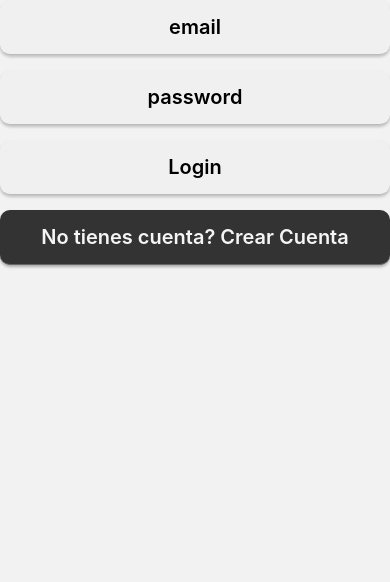
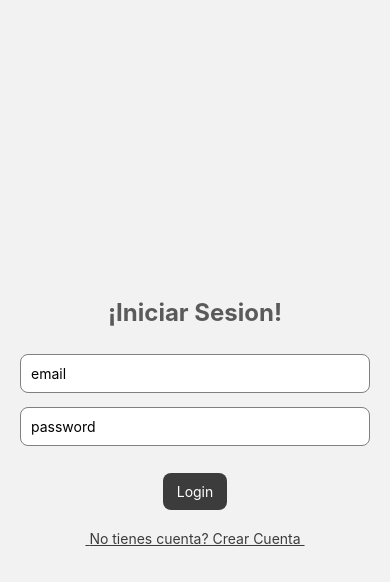
Before and after one commit to srevigliono/proyectoProgramacion3, a React Native app: screen /Login in a window 390 px wide. Shown: the top 582 px of the page. Built offline with nearby package versions, Linux system fonts and the light colour scheme.

Commit message:
login styles

```diff
--- a/src/screens/Login.js
+++ b/src/screens/Login.js
@@ -26,8 +26,9 @@ export default class Login extends Component {
 
   render() {
     return (
-      <View>
+      <View style={styles.container}>
 
+        <Text style={styles.title}>¡Iniciar Sesion!</Text>
 
         <TextInput style={styles.field}
           keyboardType='email-address'
@@ -43,11 +44,11 @@ export default class Login extends Component {
           value={this.state.password} />
 
         <TouchableOpacity onPress={() => this.login(this.state.email, this.state.password)}>
-          <Text style={styles.field}> Login </Text>
+          <Text style={styles.button}> Login </Text>
         </TouchableOpacity>
 
         <TouchableOpacity onPress={() => this.props.navigation.navigate('Register')}>
-          <Text style={styles.cuenta}> No tienes cuenta? Crear Cuenta </Text>
+          <Text style={styles.loginLink}> No tienes cuenta? Crear Cuenta </Text>
         </TouchableOpacity>
 
 
@@ -57,42 +58,44 @@ export default class Login extends Component {
 }
 
 const styles = StyleSheet.create({
+  container: {
+    flex: 1,
+    justifyContent: "center",
+    alignItems: "center",
+    padding: 20,
+  },
+  title: {
+    fontSize: 24,
+    fontWeight: "bold",
+    marginBottom: 20,
+    color: "rgb(90, 90, 90)",
+  },
   field: {
-    flex: 1,
-    padding: 15, // Ajustado para dar un aspecto más elegante
-    backgroundColor: "#f0f0f0", // Color de fondo más claro y moderno
-    justifyContent: "center",
-    fontSize: 20, // Tamaño de fuente consistente
-    fontWeight: "600", // Peso de fuente más sutil
-    marginBottom: 15, // Espacio entre elementos más pequeño
-    textAlign: "center",
-    borderRadius: 10, // Bordes redondeados
-    borderBottomWidth: 1,
-    borderBottomColor: "#bbb", // Color de borde más suave
-    shadowColor: "#000", // Agregando sombra
-    shadowOffset: { width: 0, height: 2 },
-    shadowOpacity: 0.2,
-    shadowRadius: 3,
-    elevation: 3, // Sombra en Android
+    width: "100%",
+    padding: 10,
+    borderWidth: 1,
+    margin: 7,
+    borderColor: "gray",
+    borderRadius: 8,
+    backgroundColor: "white",
   },
-
-  cuenta: {
-    flex: 1,
-    padding: 15,
-    color: "#f5f5f5", // Color de texto más claro para contraste
-    backgroundColor: "#333", // Fondo más sutil que negro puro
-    justifyContent: "center",
-    fontSize: 20,
-    fontWeight: "600",
-    marginBottom: 15,
-    textAlign: "center",
-    borderRadius: 10,
-    borderBottomWidth: 1,
-    borderBottomColor: "#666", // Borde con más contraste
-    shadowColor: "#000",
-    shadowOffset: { width: 0, height: 2 },
-    shadowOpacity: 0.3,
-    shadowRadius: 3,
-    elevation: 3,
+  button: {
+    backgroundColor: "rgb(60, 60, 60)",
+    color: 'white',
+    padding: 10,
+    borderRadius: 8,
+    alignItems: "center",
+    marginTop: 20,
+    width: "100%",
+  },
+  buttonText: {
+    color: "white",
+    fontSize: 18,
+    fontWeight: "bold",
+  },
+  loginLink: {
+    color: "rgb(60, 60, 60)",
+    marginTop: 20,
+    textDecorationLine: "underline",
   },
 });
```
Lines whose indentation alone changed are shown as unchanged.
